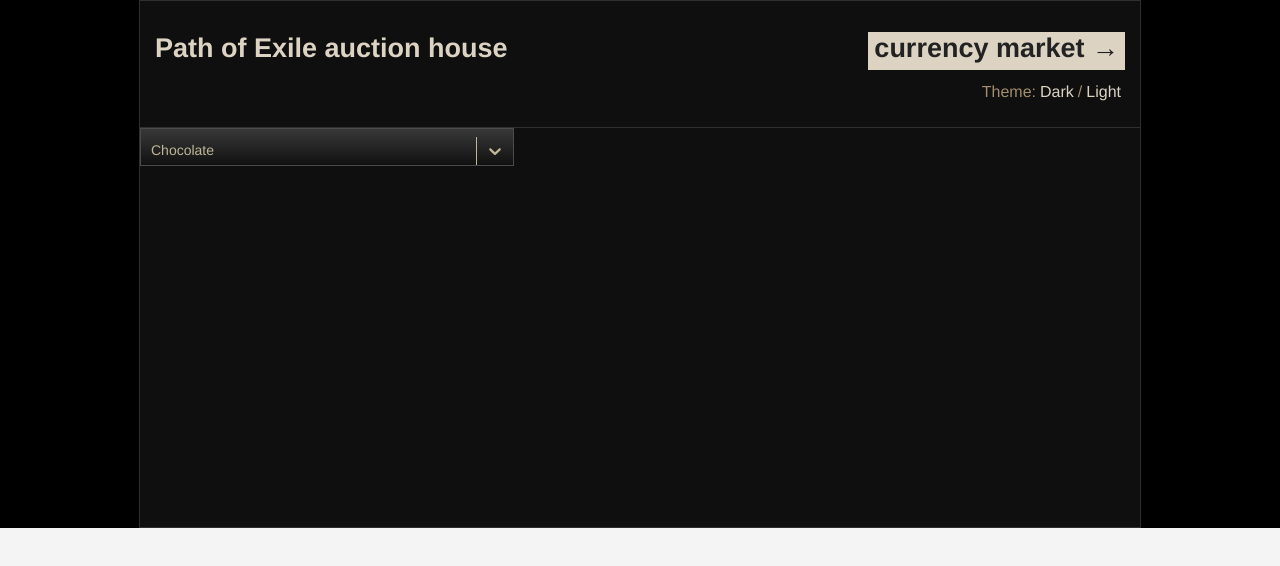
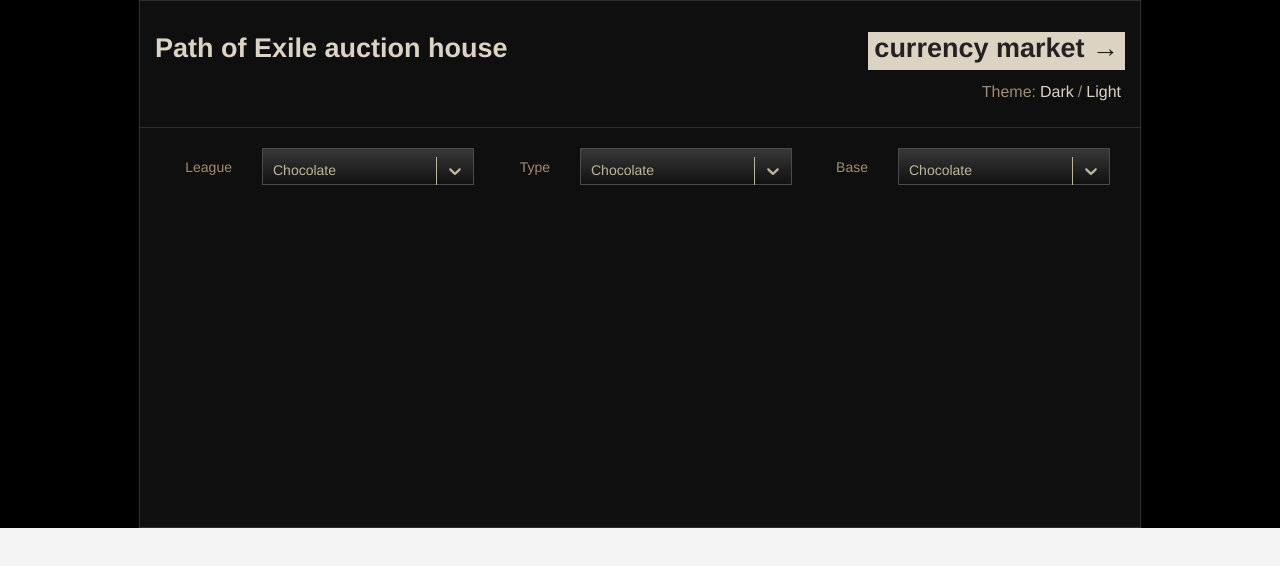
Before and after one commit to kirrosh/wpc, a React app: page /#/ in a window 1280 px wide. Shown: the top 566 px of the page. Built offline with nearby package versions, Linux system fonts and the light colour scheme.

Commit message:
styled grid

```diff
--- a/src/common/FormItem/types.ts
+++ /dev/null
@@ -1,3 +0,0 @@
-export type FormItemProps = {
-  label?: string;
-}
--- a/src/common/Select/index.tsx
+++ b/src/common/Select/index.tsx
@@ -5,15 +5,16 @@
 
 const NO_OPTIONS_MESSAGE = 'No results match';
 class Select<OptionType = { label: string; value: string }> extends React.PureComponent<SelectProps<OptionType>> {
-  noOptionsMessage = (obj: { inputValue: string }) => `${NO_OPTIONS_MESSAGE} "${obj.inputValue}"`
+  noOptionsMessage = (obj: { inputValue: string }) => `${NO_OPTIONS_MESSAGE} "${obj.inputValue}"`;
   render() {
     return(
       <StyledSelect>
         <ReactSelect
-        {...this.props}
-        classNamePrefix="react-select"
-        isSearchable={true}
-        noOptionsMessage={this.noOptionsMessage}/>
+          isSearchable={true}
+          noOptionsMessage={this.noOptionsMessage}
+          {...this.props}
+          classNamePrefix="react-select"
+        />
       </StyledSelect>
     );
   }
--- a/src/common/Select/styles.tsx
+++ b/src/common/Select/styles.tsx
@@ -6,6 +6,7 @@
     background: ${({ theme }) => theme.select.background};
     border: ${({ theme, withValue }) => withValue ? theme.select.withValueBorder : theme.select.border};
     height: 2.3125em;
+    min-height: 2.3125em;
     border-radius: 0;
   }
 
--- a/src/common/Select/types.ts
+++ b/src/common/Select/types.ts
@@ -5,4 +5,4 @@
 
 export type StyledSelectProps = {
   withValue?: boolean;
-}
+};
--- /dev/null
+++ b/src/components/Form/FormItem/index.tsx
@@ -0,0 +1,17 @@
+import * as React from 'react';
+import { FormItemProps } from './types';
+import { StyledFormItem, StyledLabel } from './styled';
+
+class FormItem extends React.PureComponent<FormItemProps> {
+  render() {
+    const { children, label, gridArea } = this.props;
+    return(
+      <StyledFormItem gridArea={gridArea}>
+        {label && <StyledLabel>{label}</StyledLabel>}
+        {children}
+      </StyledFormItem>
+    );
+  }
+}
+
+export default FormItem;
--- /dev/null
+++ b/src/components/Form/FormItem/styled.tsx
@@ -0,0 +1,18 @@
+import styled from 'styled';
+import { StyledFormItemProps } from './types';
+
+export const StyledFormItem = styled.div<StyledFormItemProps>`
+  grid-area: ${({ gridArea }) => gridArea};
+  grid-column-gap: 30px;
+  display: grid;
+  grid-template-columns: 76px auto;
+`;
+
+export const StyledLabel = styled.div`
+  display: flex;
+  align-items: center;
+  justify-content: flex-end;
+  font-size: .875em;
+  font-weight: 500;
+  color: ${({ theme }) => theme.colors.text.secondary};
+`;
--- /dev/null
+++ b/src/components/Form/FormItem/types.ts
@@ -0,0 +1,7 @@
+export type FormItemProps = {
+  label?: string;
+} & StyledFormItemProps;
+
+export type StyledFormItemProps = {
+  gridArea?: string;
+};
--- a/src/components/Form/index.tsx
+++ b/src/components/Form/index.tsx
@@ -1,6 +1,7 @@
 import * as React from 'react';
 import { StyledForm } from './styled';
 import Select from 'common/Select';
+import FormItem from './FormItem';
 
 
 const options = [
@@ -13,11 +14,27 @@
   render() {
     return (
       <StyledForm>
-        <Select
-          value={options[0]}
-          // onChange={console.log}
-          options={options}
-        />
+        <FormItem label={'League'} gridArea={'league'}>
+          <Select
+            value={options[0]}
+            // onChange={console.log}
+            options={options}
+          />
+        </FormItem>
+        <FormItem label={'Type'} gridArea={'type'}>
+          <Select
+            value={options[0]}
+            // onChange={console.log}
+            options={options}
+          />
+        </FormItem>
+        <FormItem label={'Base'} gridArea={'base'}>
+          <Select
+            value={options[0]}
+            // onChange={console.log}
+            options={options}
+          />
+        </FormItem>
       </StyledForm>
     );
   }
--- a/src/components/Form/styled.tsx
+++ b/src/components/Form/styled.tsx
@@ -1,7 +1,8 @@
 import styled from 'styled';
 
 export const StyledForm = styled.div`
-  width: 100%;
   display: grid;
-  grid-template-columns: auto auto auto;
+  padding: 20px 30px 0 16px;
+  grid-template-columns: 1fr 1fr 1fr;
+  grid-template-areas: "league type base";
 `;
```
Also changed, not shown: src/common/FormItem/index.tsx (deleted, +0 -16 lines).
